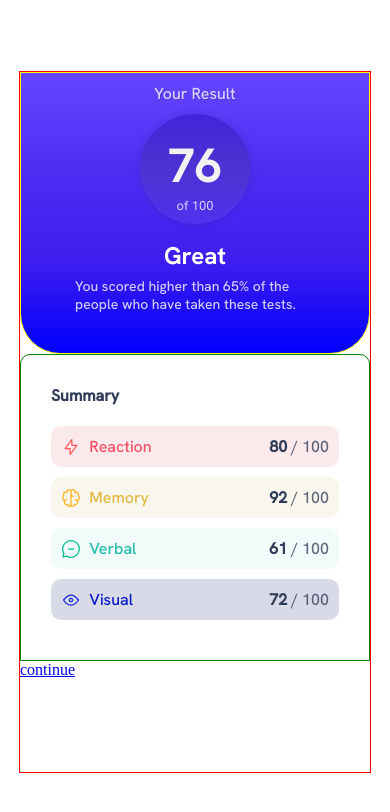
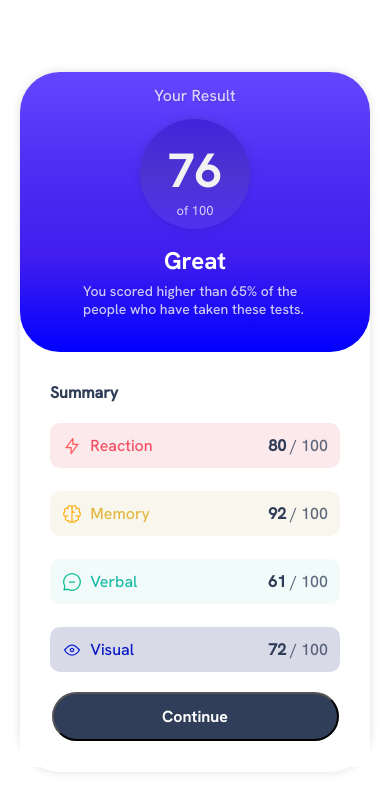
Before and after one commit to GideaoAlcantara/projeto_Componente_de_resumo_dos_resultados, a plain HTML site: page index.html in a window 390 px wide. Drawn offline with Linux system fonts and the light colour scheme.

Commit message:
parte mobile concuida

```diff
--- /dev/null
+++ b/estilos/active-states.css
@@ -0,0 +1 @@
+@charset "UTF-8";
--- a/estilos/style.css
+++ b/estilos/style.css
@@ -61,15 +61,37 @@ section{
     left: 50%;
     top: 50%;
     transform: translate(-50%,-50%);
-    border: 1px solid red;
+   /* border: 1px solid red;*/
     height: 700px;
     width: 350px;
+    background-color: white;
+    box-shadow: 0px 0px 10px rgba(0, 0, 0, 0.13);
+    border-radius: 40px 40px 40px 40px;
+}
+
+section>input{
+    width: 82%;
+    padding: 12px;
+    display: block;
+    margin: auto;
+    border-radius: 30px;
+    text-transform: capitalize;
+    font-family: var(--txt021);
+    background-color: #313E59;
+    color: white;
+    font-size: medium;
+}
+
+section>input:hover{
+    background-image: linear-gradient(to top,blue,#401dee,#4f2ef3,#6546ff);
+    cursor: pointer;
+    border-color: #6546ff;
 }
 
 #div1{
-    border: 1px solid yellow;
-    height: 280px;
-    border-radius: 0px 0px 40px 40px;
+     height: 280px;
+   /* height: 280px;*/
+    border-radius: 40px 40px 40px 40px;
     background-image: linear-gradient(to top,blue,#401dee,#4f2ef3,#6546ff);
 }
 #div1>h2{
@@ -80,7 +102,7 @@ section{
     text-transform: capitalize;
     text-shadow: 1px 1px 1px rgba(0, 0, 0, 0.114);
     font-size: medium;
-    padding: 10px;
+    padding: 13px;
 }
 #div1>#circulo{
    text-align: center;
@@ -116,7 +138,7 @@ section{
 #div1>p{
     width: 240px;
     display: block;
-    margin: auto;
+    margin-left: 18%;
     color: rgba(255, 255, 255, 0.778);
     font-family: var(--txt020);
     font-size: 14px;
@@ -127,8 +149,10 @@ section{
     padding: 30px;
     font-family: var(--txt020);
     text-transform: capitalize;
-    border: 1px solid green;
-    border-radius: 10px 10px 0px 0px;
+    border-radius: 40px 40px 0px 0px;
+    margin-bottom: -75px;
+    background-color: white;
+    height: 355px;
 }
 
 #div2>h1{
@@ -142,8 +166,8 @@ section{
     justify-content: space-between;
     align-items: center;
     background-color: #DECC9C;
-    padding: 10px;
-    margin-bottom: 10px;
+    padding: 12px;
+    margin-bottom: 23px;
     border-radius: 10px;
 }
 
--- a/index.html
+++ b/index.html
@@ -6,6 +6,7 @@
     <meta name="viewport" content="width=device-width, initial-scale=1.0">
     <title>Document</title>
     <link rel="stylesheet" href="estilos/style.css">
+    <link rel="stylesheet" href="estilos/active-states.css">
 </head>
 <body>
     <section>
@@ -51,7 +52,7 @@
                     <p><strong>72</strong><em> / 100</em></p>
                 </span>
            </div>
-           <a href="#">continue</a>
+         <input type="button" value="continue">
     </section>
 </body>
 </html>
```
